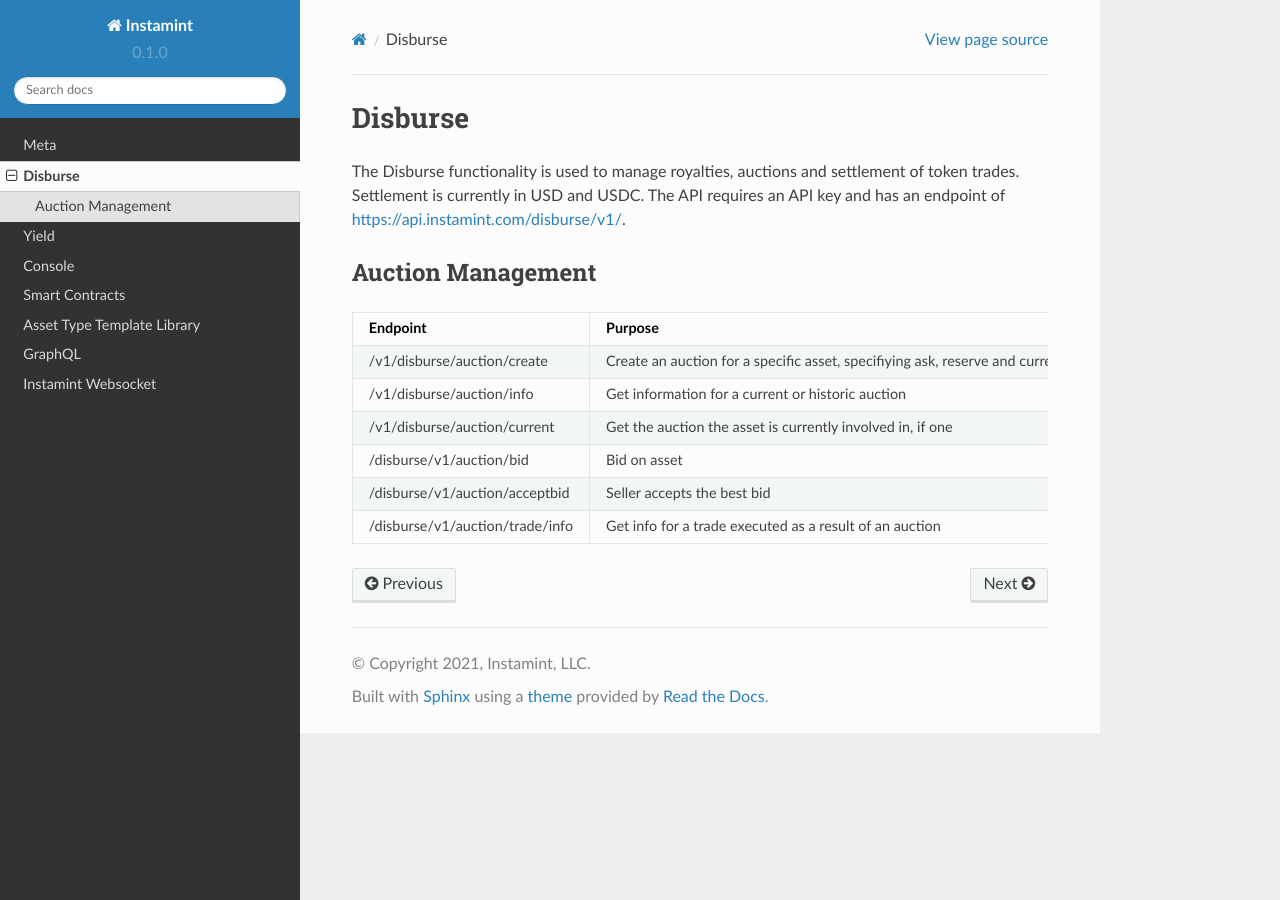
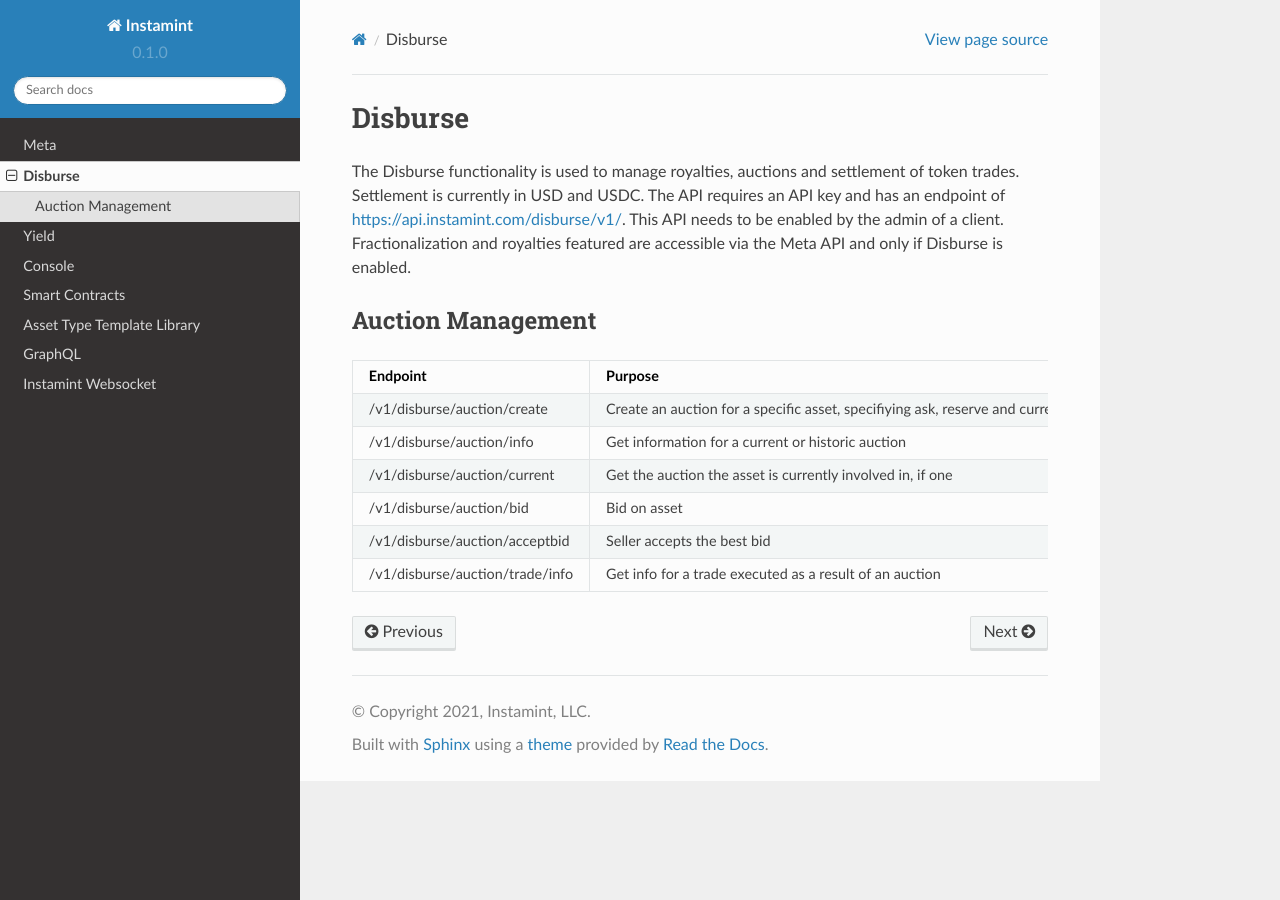
Before and after one commit to instamint/zzz-deprecated-docs, a Sphinx documentation site: the page built from docs/source/disburse.rst, in a window 1280 px wide. Built offline with Sphinx 7.4.7 and the Read the Docs theme 2.0.0, drawn with Linux system fonts in a browser that asks for light colours; pages that are not in the unit, such as notebooks, are missing from menus.

Commit message:
Update disburse.rst

```diff
--- a/docs/source/disburse.rst
+++ b/docs/source/disburse.rst
@@ -1,7 +1,7 @@
 Disburse
 ===================================
 
-The Disburse functionality is used to manage royalties, auctions and settlement of token trades. Settlement is currently in USD and USDC. The API requires an API key and has an endpoint of https://api.instamint.com/disburse/v1/.
+The Disburse functionality is used to manage royalties, auctions and settlement of token trades. Settlement is currently in USD and USDC. The API requires an API key and has an endpoint of https://api.instamint.com/disburse/v1/. This API needs to be enabled by the admin of a client. Fractionalization and royalties featured are accessible via the Meta API and only if Disburse is enabled.
 
 
 Auction Management
@@ -16,9 +16,9 @@
 +-------------------------------------------+-----------------------------------------------------------------------------------------------------+
 | /v1/disburse/auction/current              | Get the auction the asset is currently involved in, if one                                          |
 +-------------------------------------------+-----------------------------------------------------------------------------------------------------+
-| /disburse/v1/auction/bid                  | Bid on asset                                                                                        |
+| /v1/disburse/auction/bid                  | Bid on asset                                                                                        |
 +-------------------------------------------+-----------------------------------------------------------------------------------------------------+
-| /disburse/v1/auction/acceptbid            | Seller accepts the best bid                                                                         |
+| /v1/disburse/auction/acceptbid            | Seller accepts the best bid                                                                         |
 +-------------------------------------------+-----------------------------------------------------------------------------------------------------+
-| /disburse/v1/auction/trade/info           | Get info for a trade executed as a result of an auction                                             |
+| /v1/disburse/auction/trade/info           | Get info for a trade executed as a result of an auction                                             |
 +-------------------------------------------+-----------------------------------------------------------------------------------------------------+
```
